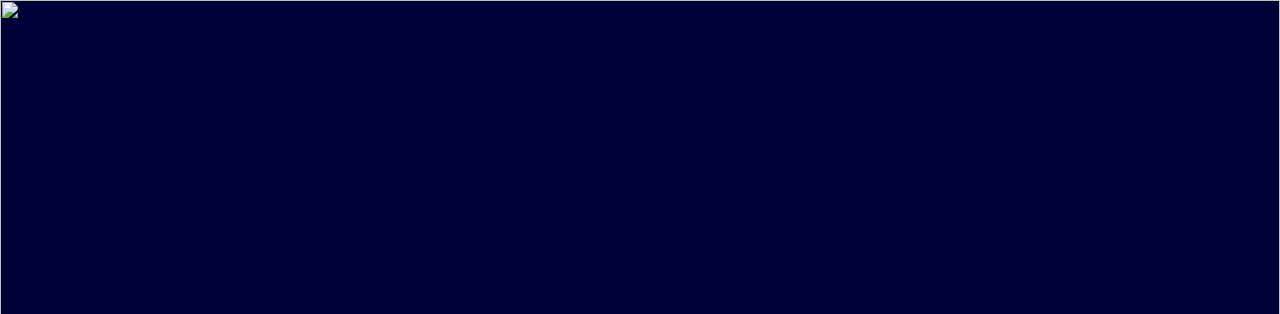
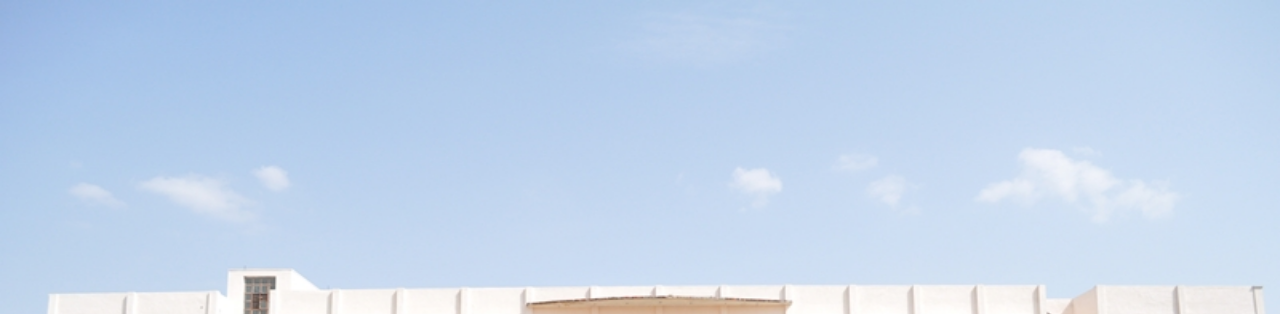
Before and after one commit to sevengreenstudioltd/New, a plain HTML site: page index.html in a window 1280 px wide. Shown: the top 314 px of the page. Drawn offline with Linux system fonts and the light colour scheme.

Commit message:
Update index.html

```diff
--- a/index.html
+++ b/index.html
@@ -69,7 +69,7 @@
         width: 100%;
         height: 100%;
         position: absolute;
-            " src="LeaveForm/Images/college.png" alt="">
+            " src="college.png" alt="">
         <h1>Sengunthar Engineering College Leave Form</h1>
     </div>
 </body>
```
